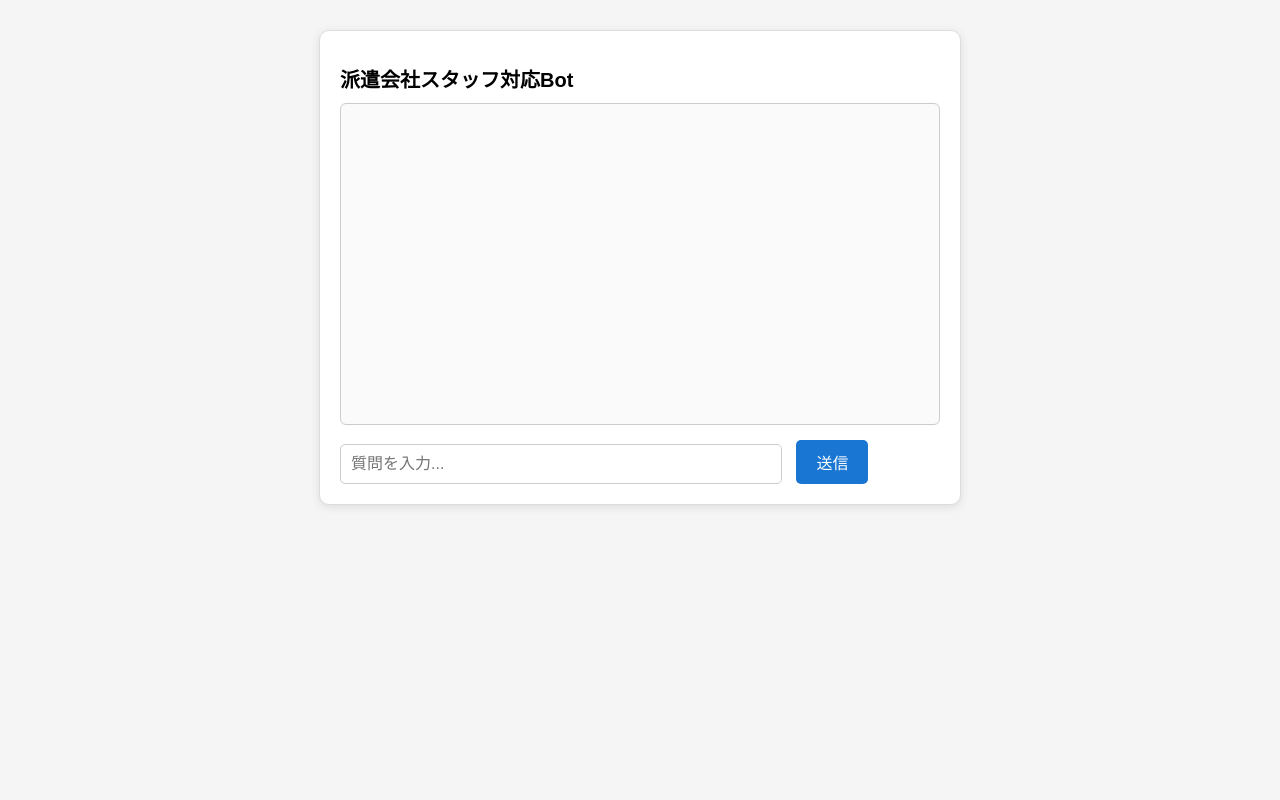
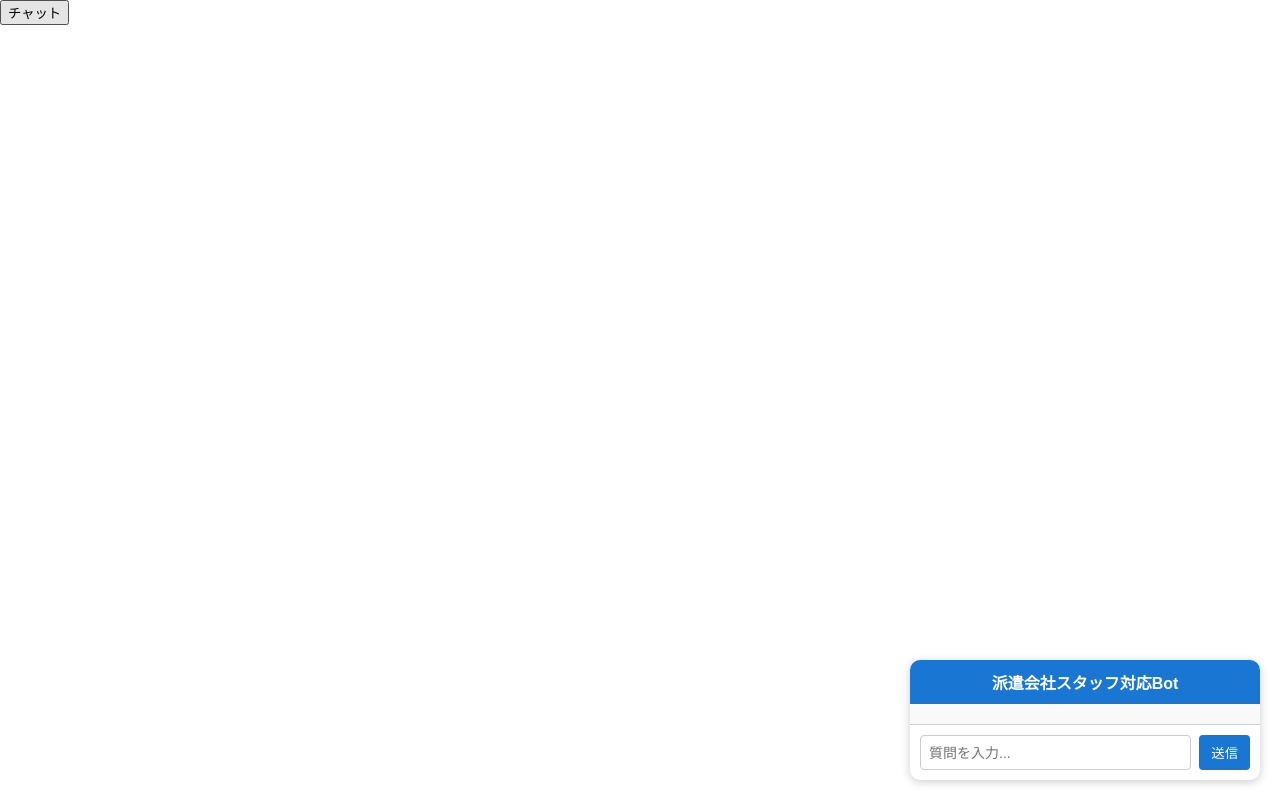
Before and after one commit to chihiro-ymst/gpt-chatbot, a plain HTML site: page index.html in a window 1280 px wide. Drawn offline with Linux system fonts and the light colour scheme.

Commit message:
レスポンシブチャットUI切り替え実装

```diff
--- a/index.html
+++ b/index.html
@@ -1,125 +1,150 @@
 <!DOCTYPE html>
 <html lang="ja">
 <head>
-  <meta charset="UTF-8">
+  <meta charset="UTF-8" />
   <title>派遣会社スタッフ対応Bot</title>
+  <meta name="viewport" content="width=device-width, initial-scale=1.0">
   <style>
     body {
+      margin: 0;
       font-family: sans-serif;
-      background-color: #f5f5f5;
-      margin: 0;
-      padding: 0;
-      display: flex;
-      justify-content: center;
     }
 
-    .chat-container {
-      background-color: white;
-      border: 1px solid #ddd;
+    /* === PC & 全体共通チャットウィンドウ === */
+    .chatbot {
+      position: fixed;
+      bottom: 20px;
+      right: 20px;
+      width: 350px;
+      max-height: 500px;
       border-radius: 10px;
-      margin: 30px auto;
-      padding: 20px;
-      box-shadow: 0 2px 10px rgba(0,0,0,0.1);
+      box-shadow: 0 2px 10px rgba(0, 0, 0, 0.2);
+      background: #fff;
+      overflow: hidden;
+      display: flex;
+      flex-direction: column;
+      z-index: 9999;
     }
 
-    h1 {
-      font-size: 20px;
-      margin-bottom: 10px;
+    .chat-header {
+      background-color: #1976d2;
+      color: #fff;
+      padding: 10px;
+      font-weight: bold;
+      text-align: center;
     }
 
-    #chat {
-      height: 300px;
+    .chat-body {
+      flex: 1;
+      padding: 10px;
       overflow-y: auto;
-      padding: 10px;
-      border: 1px solid #ccc;
-      border-radius: 6px;
-      margin-bottom: 15px;
-      background-color: #fafafa;
+      background: #f9f9f9;
     }
 
-    p {
-      margin: 5px 0;
+    .chat-footer {
+      display: flex;
+      border-top: 1px solid #ccc;
+      padding: 10px;
     }
 
-    #input {
-      width: 70%;
-      padding: 10px;
-      font-size: 16px;
+    .chat-footer input {
+      flex: 1;
+      padding: 8px;
+      font-size: 14px;
+      border-radius: 4px;
       border: 1px solid #ccc;
-      border-radius: 5px;
     }
 
-    #send-button {
-      padding: 10px 20px;
-      font-size: 16px;
+    .chat-footer button {
+      margin-left: 8px;
+      padding: 8px 12px;
       background-color: #1976d2;
       color: white;
       border: none;
-      border-radius: 5px;
+      border-radius: 4px;
       cursor: pointer;
-      margin-left: 10px;
     }
 
-    #send-button:hover {
+    .chat-footer button:hover {
       background-color: #0d47a1;
     }
 
-    /* スマホ表示 */
+    /* === モバイル用：画面下からスライド表示 === */
     @media screen and (max-width: 767px) {
-      .chat-container {
-        width: 95%;
-        padding: 10px;
+      .chatbot {
+        width: 100%;
+        bottom: -100%;
+        left: 0;
+        right: 0;
+        border-radius: 10px 10px 0 0;
+        transition: bottom 0.3s ease;
       }
 
-      #input {
-        width: 100%;
-        margin-bottom: 10px;
+      .chatbot.active {
+        bottom: 0;
       }
 
-      #send-button {
-        width: 100%;
-        margin-left: 0;
-      }
-    }
-
-    /* PC表示 */
-    @media screen and (min-width: 768px) {
-      .chat-container {
-        width: 600px;
+      #open-chat-btn {
+        position: fixed;
+        bottom: 20px;
+        right: 20px;
+        padding: 10px 15px;
+        background-color: #1976d2;
+        color: white;
+        border: none;
+        border-radius: 50px;
+        font-size: 14px;
+        box-shadow: 0 2px 6px rgba(0,0,0,0.2);
+        z-index: 9999;
       }
     }
   </style>
 </head>
 <body>
-  <div class="chat-container">
-    <h1>派遣会社スタッフ対応Bot</h1>
-    <div id="chat"></div>
+
+<!-- モバイル用開閉ボタン -->
+<button id="open-chat-btn" onclick="toggleChat()">チャット</button>
+
+<!-- チャット本体 -->
+<div class="chatbot" id="chatbot">
+  <div class="chat-header">派遣会社スタッフ対応Bot</div>
+  <div class="chat-body" id="chat"></div>
+  <div class="chat-footer">
     <input type="text" id="input" placeholder="質問を入力...">
-    <button id="send-button" onclick="sendMessage()">送信</button>
+    <button onclick="sendMessage()">送信</button>
+  </div>
 </div>
 
 <script>
+  function toggleChat() {
+    const bot = document.getElementById('chatbot');
+    bot.classList.toggle('active');
+  }
+
   async function sendMessage() {
-      const input = document.getElementById('input').value;
+    const input = document.getElementById('input');
     const chat = document.getElementById('chat');
+    const text = input.value.trim();
 
-      chat.innerHTML += `<p><strong>あなた:</strong> ${input}</p>`;
-      document.getElementById('input').value = '';
+    if (!text) return;
+
+    chat.innerHTML += `<p><strong>あなた:</strong> ${text}</p>`;
+    input.value = '';
 
     try {
       const res = await fetch('/chat', {
         method: 'POST',
         headers: { 'Content-Type': 'application/json' },
-          body: JSON.stringify({ message: input })
+        body: JSON.stringify({ message: text })
       });
-
       const data = await res.json();
       chat.innerHTML += `<p><strong>Bot:</strong> ${data.reply}</p>`;
       chat.scrollTop = chat.scrollHeight;
-      } catch (error) {
-        chat.innerHTML += `<p><strong>エラー:</strong> サーバーから返事がありません。</p>`;
+    } catch {
+      chat.innerHTML += `<p><strong>エラー:</strong> サーバーに接続できません。</p>`;
     }
   }
 </script>
+
 </body>
 </html>
```
Lines whose indentation alone changed are shown as unchanged.
